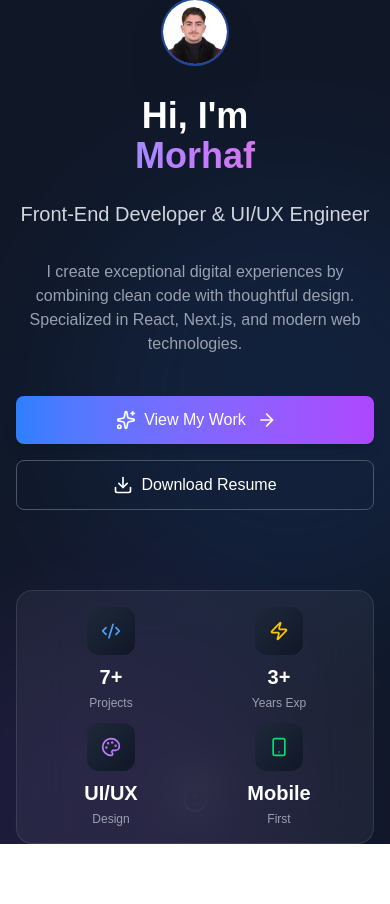
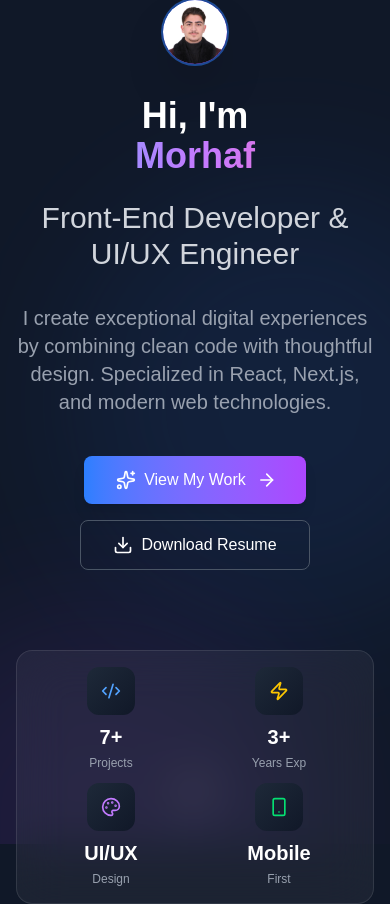
Before and after one commit to MorhafGhziel/Portfolio, a Next.js app: page / in a window 390 px wide. Before the commit the page ends 844 px from the top, so only its background shows below. Built offline with nearby package versions, Linux system fonts and the light colour scheme.

Commit message:
fixed buttons on small screen

```diff
--- a/components/Hero.tsx
+++ b/components/Hero.tsx
@@ -88,10 +88,10 @@ const Hero = () => {
             </motion.span>
           </motion.h1>
 
-          <p className="text-xl text-gray-300 mb-8">
+          <p className="text-3xl text-gray-300 mb-8">
             Front-End Developer & UI/UX Engineer
           </p>
-          <p className="text-gray-400 max-w-2xl mx-auto lg:mx-0">
+          <p className="text-gray-400 max-w-2xl text-xl mx-auto lg:mx-0">
             I create exceptional digital experiences by combining clean code
             with thoughtful design. Specialized in React, Next.js, and modern
             web technologies.
--- a/components/ui/Button.tsx
+++ b/components/ui/Button.tsx
@@ -30,7 +30,7 @@ const Button: React.FC<ButtonProps> = ({
   return (
     <motion.button
       type="button"
-      className={`px-8 py-3 rounded-lg font-medium transition duration-300 flex items-center justify-center cursor-pointer gap-2 ${variants[variant]} ${className}`}
+      className={`px-8 py-3 rounded-lg font-medium transition duration-300 flex items-center justify-center cursor-pointer gap-2 w-fit mx-auto md:mx-0 ${variants[variant]} ${className}`}
       whileHover={{ scale: 1.05 }}
       whileTap={{ scale: 0.9 }}
       onClick={onClick}
```
